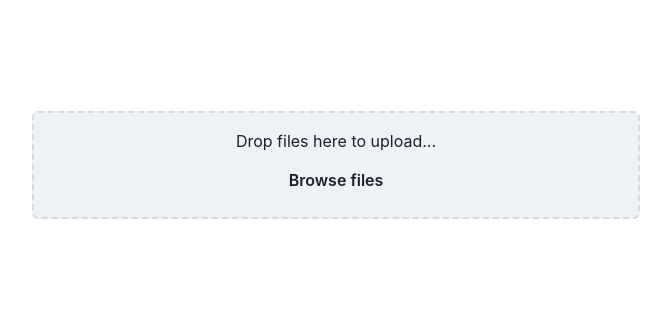
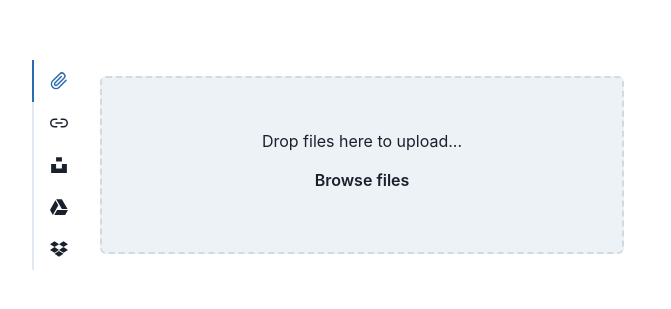
Before and after one commit to malcodeman/image-uploader, a React (Create React App) app: page / in a window 1280 px wide. Shown: the part 235-544 px from the top of the page, without its empty margins (304-975 px from the left). Built offline with nearby package versions, Linux system fonts and the light colour scheme.

Commit message:
Adds tabs

```diff
--- a/package.json
+++ b/package.json
@@ -7,9 +7,11 @@
     "@emotion/react": "^11.9.0",
     "@emotion/styled": "^11.8.1",
     "framer-motion": "^6.3.3",
+    "ramda": "^0.28.0",
     "react": "^18.1.0",
     "react-dom": "^18.1.0",
     "react-dropzone": "^14.2.1",
+    "react-icons": "^4.3.1",
     "react-scripts": "5.0.1",
     "typescript": "^4.6.4",
     "web-vitals": "^2.1.4"
@@ -44,6 +46,7 @@
     "@testing-library/user-event": "^13.5.0",
     "@types/jest": "^27.5.0",
     "@types/node": "^16.11.33",
+    "@types/ramda": "^0.28.12",
     "@types/react-dom": "^18.0.3"
   }
 }
--- a/src/App.tsx
+++ b/src/App.tsx
@@ -1,5 +1,41 @@
-import { Container, Center } from "@chakra-ui/react";
+import {
+  Container,
+  Center,
+  TabList,
+  Tabs,
+  Tab,
+  TabPanels,
+  TabPanel,
+  Icon,
+} from "@chakra-ui/react";
+import { FiPaperclip, FiLink2 } from "react-icons/fi";
+import { FaUnsplash, FaGoogleDrive, FaDropbox } from "react-icons/fa";
+import { map } from "ramda";
+
 import FileUploader from "./FileUploader";
+
+const SIDEBAR = [
+  {
+    icon: FiPaperclip,
+    value: "device",
+  },
+  {
+    icon: FiLink2,
+    value: "link",
+  },
+  {
+    icon: FaUnsplash,
+    value: "unsplash",
+  },
+  {
+    icon: FaGoogleDrive,
+    value: "drive",
+  },
+  {
+    icon: FaDropbox,
+    value: "dropbox",
+  },
+];
 
 function App() {
   const onDrop = () => {};
@@ -7,7 +43,27 @@ function App() {
   return (
     <Center minHeight={"100vh"}>
       <Container maxW={"container.sm"}>
-        <FileUploader onDrop={onDrop} />
+        <Tabs size="lg" orientation="vertical">
+          <TabList>
+            {map(
+              (item) => (
+                <Tab>
+                  <Icon as={item.icon} />
+                </Tab>
+              ),
+              SIDEBAR
+            )}
+          </TabList>
+          <TabPanels>
+            <TabPanel height="100%">
+              <FileUploader onDrop={onDrop} />
+            </TabPanel>
+            <TabPanel>link</TabPanel>
+            <TabPanel>unsplash</TabPanel>
+            <TabPanel>drive</TabPanel>
+            <TabPanel>dropbox</TabPanel>
+          </TabPanels>
+        </Tabs>
       </Container>
     </Center>
   );
--- a/src/FileUploader.tsx
+++ b/src/FileUploader.tsx
@@ -26,7 +26,9 @@ function FileUploader(props: props) {
       padding="4"
       border="2px dashed rgba(0,0,0,0.1)"
       alignItems="center"
+      justifyContent="center"
       borderRadius="md"
+      height="100%"
       {...getRootProps()}
     >
       <Text mb="2">Drop files here to upload...</Text>
```
Also changed, not shown: 1 other file (tests, documents, lock files or other folders).
